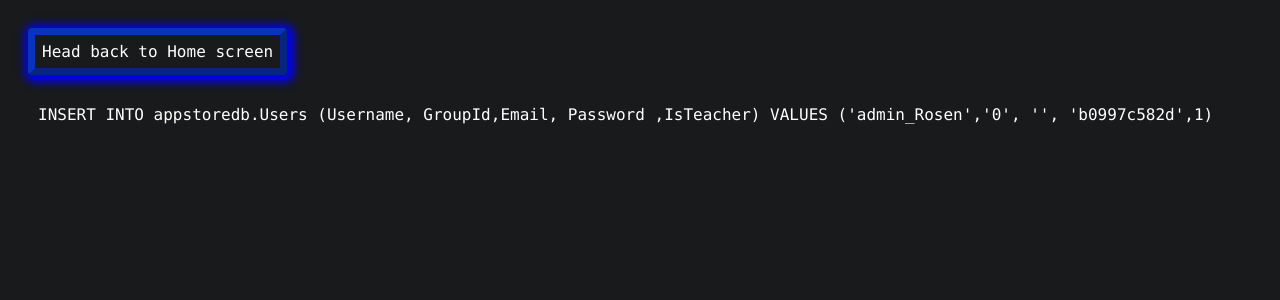
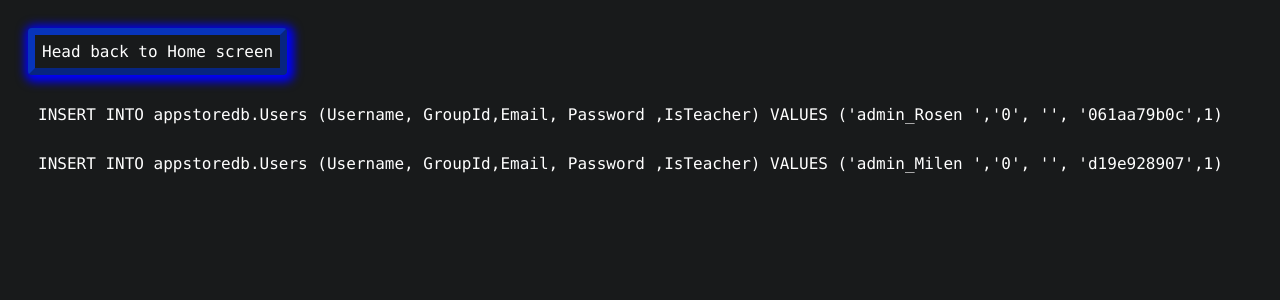
Before and after one commit to stefanap98/WEB, a PHP site: page /name_generator.php in a window 1280 px wide. Shown: the top 300 px of the page. Run offline with PHP 8.4, Linux system fonts and the light colour scheme; data comes from the database, SQL or seed files in the repository.

Commit message:
Added a teacher login generator

```diff
--- a/csv/teachers.csv
+++ b/csv/teachers.csv
@@ -0,0 +1,2 @@
+Rosen
+Milen
--- a/name_generator.php
+++ b/name_generator.php
@@ -99,14 +99,18 @@ function getAllNames($conn)
   return $arr;
 }
 
-function genAdminName($name)
+function genAdminName($name,$pass="")
 {
   $tmp = "admin_" . $name;
   $adm = new profile();
   $adm->admin = 1;
   $adm->name = $tmp;
   $adm->team = 0;
-  $adm->pass = genPass($tmp);
+  if ($pass != "")
+    $adm->pass = $pass;
+  else
+    $adm->pass = genPass($tmp);
+
   return $adm;
 }
 
@@ -125,18 +129,60 @@ function genLogins($fname)
 
   $res = readFiles($fname);
 
-  array_push($res, genAdminName("Rosen"));
-  /*
-  array_push($res, genAdminName("Stefan"));
-*/
   $safeguard = getAllNames($conn); // make a safeguard for generating names once and do iteraetive generation if name is added
   foreach ($res as $i) {
     $i->sendToDb($conn,  $safeguard);
   }
   $conn = null;
 }
+// teachers
+function parseTeacherFiles($name){
+  $cred = [];
+  $file = fopen($name,  "r");
+  while (!feof($file)) {
+    $line = fgets($file);
+    $data = explode(",", $line);
+    if ($data and sizeof($data)   > 1){
+      $data[0] =  str_replace(' ', '', $data[0]);
+      $data[1] =  str_replace(' ', '', $data[1]);
+      if ($data[1] != "" ){
+        array_push($cred,genAdminName($data[0],$data[1]));
+      }
+        array_push($cred,genAdminName($data[0]));
+    }
+    else if ($data and sizeof($data) == 1){
+      $data[0] =  str_replace(' ', '', $data[0]);
+      if ($data[0] != ""){
+        array_push($cred,genAdminName($data[0]));
+      }
+    }
+  }
+  fclose($file);
+  return $cred;
+}
 
-genLogins("projects.csv");
+function genTeachers($fname)
+{
+    require 'db_setup.php';
+    try {
+      $conn = new PDO(
+        "mysql:host=$serverName;dbname=$database;",
+        $user,
+        $pass
+      );
+    } catch (PDOException $e) {
+      die("Error connecting to SQL Server: " . $e->getMessage());
+    }
+
+  $res = parseTeacherFiles($fname);
+  $safeguard = getAllNames($conn); // make a safeguard for generating names once and do iteraetive generation if name is added
+  foreach ($res as $i) {
+    $i->sendToDb($conn,  $safeguard);
+  }
+  $conn = null;
+}
+genLogins("csv/projects.csv");
+genTeachers("csv/teachers.csv");
 ?>
 </body>
 </html>
```
